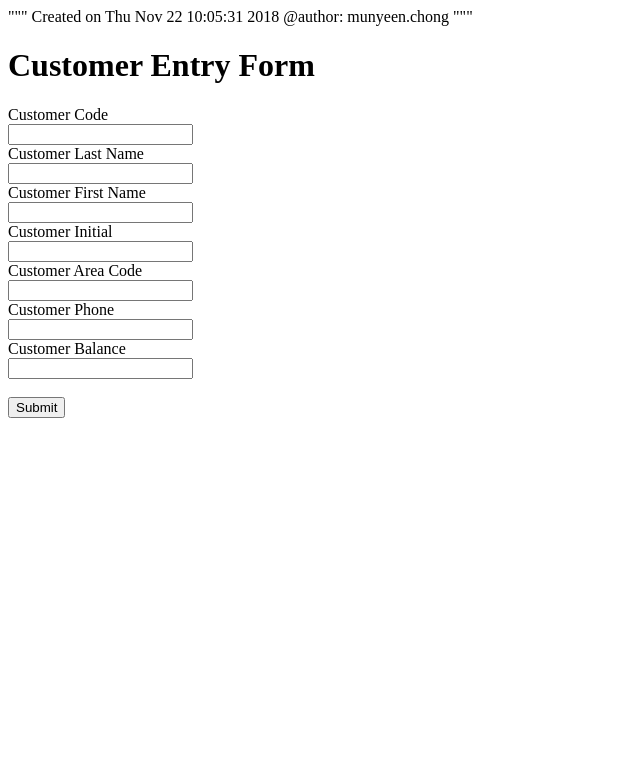
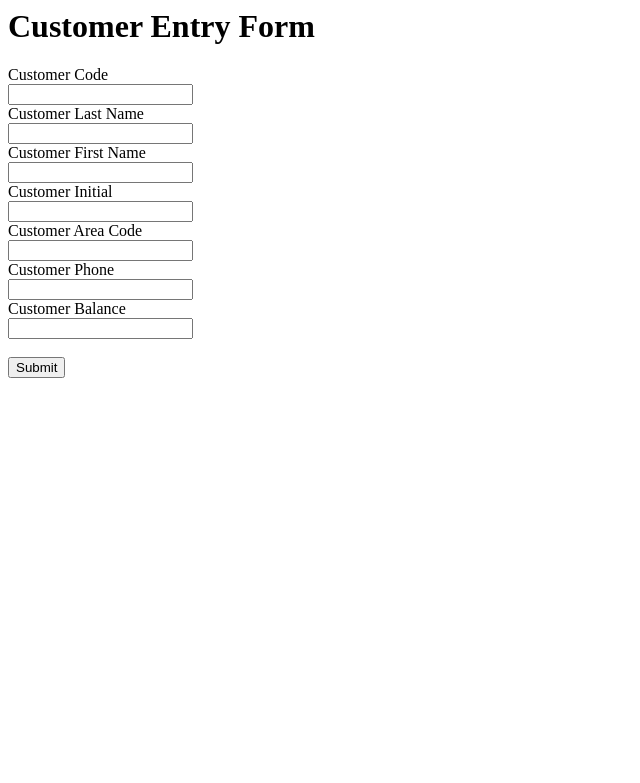
Before and after one commit to munyeenC/munyeen-kl-oct18, a Flask app: template Web/Templates/customerform.html in a window 1280 px wide. Shown: the top 783 px of the page, without its empty margins (0-640 px from the left). Run offline with Flask 2, Linux system fonts and the light colour scheme; the template is opened without the code that fills it, so the values that code supplies are empty.

Commit message:
ExerciseWeb

```diff
--- a/Web/ExerciseWeb.py
+++ b/Web/ExerciseWeb.py
@@ -1,4 +1,3 @@
-# -*- coding: utf-8 -*-
 """
 Created on Thu Nov 22 10:08:40 2018
 
--- a/Web/Templates/customerform.html
+++ b/Web/Templates/customerform.html
@@ -1,8 +1,3 @@
-"""
-Created on Thu Nov 22 10:05:31 2018
-
-@author: munyeen.chong
-"""
 <html>
     <head>
         <title> Customer Entry Page</title>
```
Also changed, not shown: Web/Templates/customersubmit.html (+0 -7 lines).
